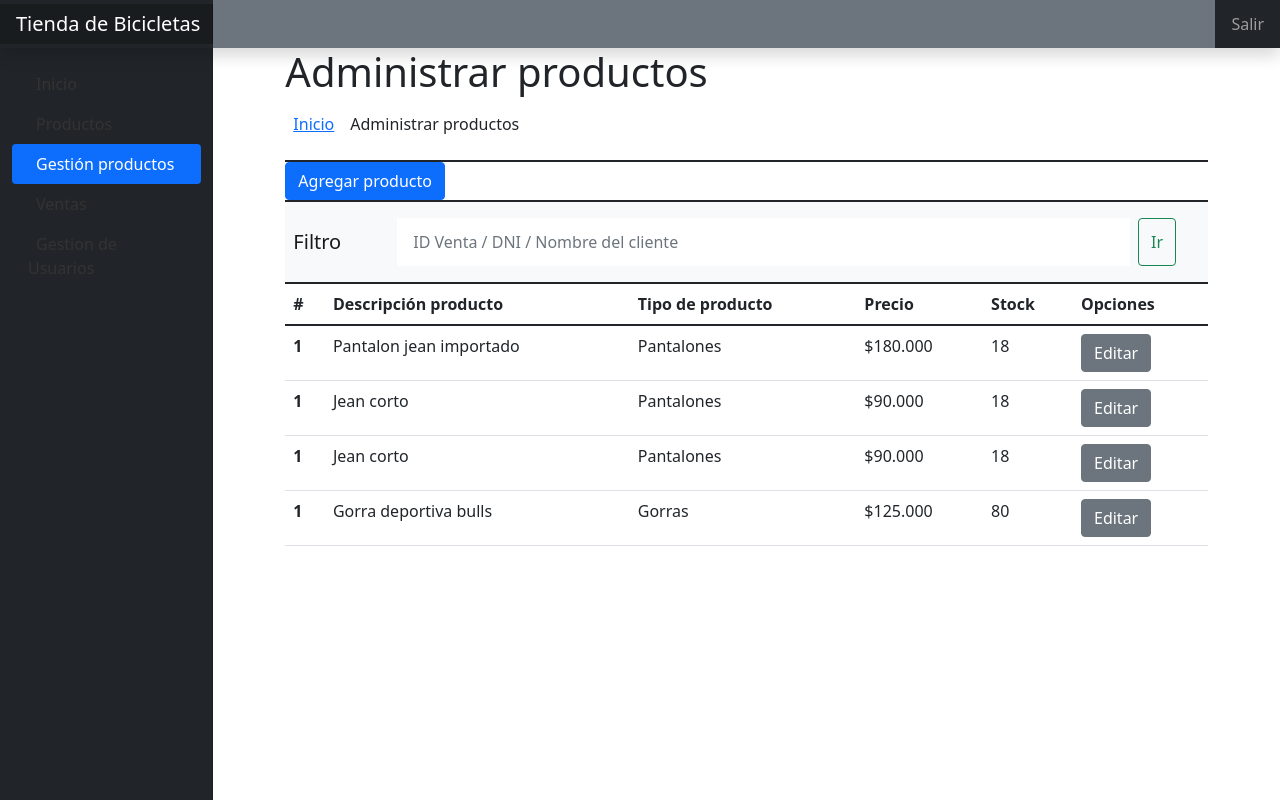
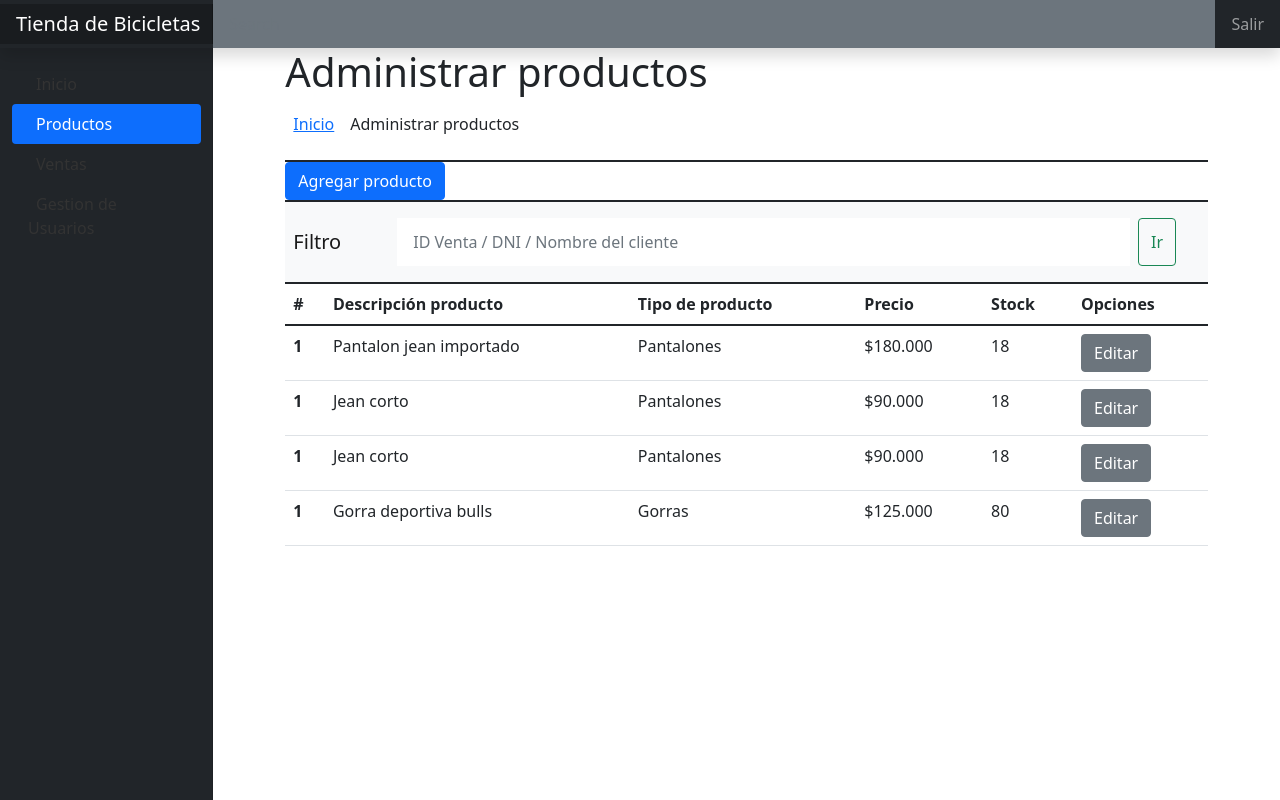
Before and after one commit to vickynavi/FrontendGrupo9, a React (Create React App) app: page /productos/tabla in a window 1280 px wide. Built offline with nearby package versions, Linux system fonts and the light colour scheme; the HTML template or start-up script is replaced by a standard one.

Commit message:
correccion de modulo por fala de rutas

```diff
--- a/src/components/generics/Sidebar/Sidebar.jsx
+++ b/src/components/generics/Sidebar/Sidebar.jsx
@@ -31,18 +31,13 @@ const Sidebar = () => {
                     Inicio
                   </NavLink>
                 </li>
-                <li className="nav-item">
-                  <NavLink className="nav-link link-light" exact to="/agregar-productos">
-                    <i className="bi-grid me-2"></i>
-                    Productos
-                  </NavLink>
-                </li>
+
 
 
                 <li className="nav-item">
                   <NavLink className="nav-link link-light" exact to="/productos/tabla">
                     <i className="bi-grid me-2"></i>
-                    Gestión productos
+                    Productos
                   </NavLink>
                 </li>
 
@@ -67,8 +62,8 @@ const Sidebar = () => {
 
           <Switch>
               <Route exact path="/" component={Home} />
-              <Route exact path="/agregar-productos" component={agregarProductos} />
-              <Route exact path="/editar-productos" component={editarProductos} />
+              <Route exact path="/productos" component={agregarProductos} />
+              <Route exact path="/productos" component={editarProductos} />
               <Route exact path="/productos/tabla" component={Tablaproductos} />
 
               <Route path="/ventas">
--- a/src/components/modules/productos/tabla/Tablaproductos.js
+++ b/src/components/modules/productos/tabla/Tablaproductos.js
@@ -17,12 +17,12 @@ const Tablaproductos = () => {
 
    const submit =(e) => {
        e.preventDefault();
-       history.push('/editar-productos')
+       history.push('/productos')
    }
 
    const agregar =(e) => {
     e.preventDefault();
-    history.push('/agregar-productos')
+    history.push('/productos')
 }
 
 
```
